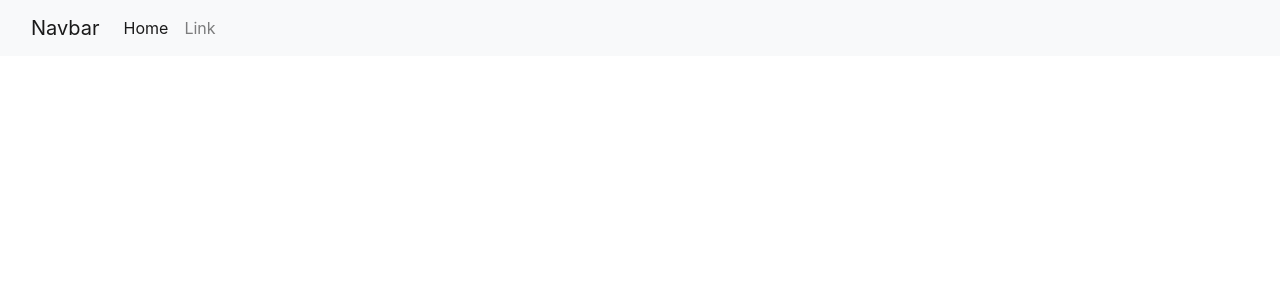
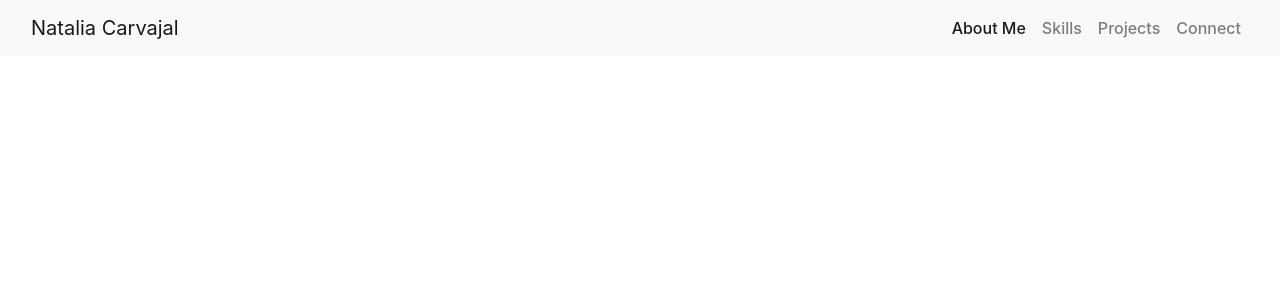
Before and after one commit to natcarvajal/React-Portfolio, a React (Create React App) app in the folder react.portfolio/: page / in a window 1280 px wide. Shown: the top 300 px of the page. Built offline with nearby package versions, Linux system fonts and the light colour scheme.

Commit message:
linked font awesome, google fonts

```diff
--- a/react.portfolio/public/index.html
+++ b/react.portfolio/public/index.html
@@ -24,6 +24,25 @@
       work correctly both with client-side routing and a non-root public URL.
       Learn how to configure a non-root public URL by running `npm run build`.
     -->
+    <!-- link to google fonts-->
+    <link rel="preconnect" href="https://fonts.gstatic.com" />
+    <link
+      href="https://fonts.googleapis.com/css2?family=IBM+Plex+Mono:wght@100&family=Libre+Baskerville&family=Open+Sans&family=Roboto&family=Roboto+Slab&display=swap"
+      rel="stylesheet"
+    />
+
+    <!-- boootstrap-->
+    <script
+      src="https://cdn.jsdelivr.net/npm/bootstrap@5.0.0-beta3/dist/js/bootstrap.bundle.min.js"
+      integrity="sha384-JEW9xMcG8R+pH31jmWH6WWP0WintQrMb4s7ZOdauHnUtxwoG2vI5DkLtS3qm9Ekf"
+      crossorigin="anonymous"
+    ></script>
+    <!--font awesome-->
+    <script
+      src="https://kit.fontawesome.com/7c715641eb.js"
+      crossorigin="anonymous"
+    ></script>
+
     <title>React App</title>
   </head>
   <body>
--- a/react.portfolio/src/App.css
+++ b/react.portfolio/src/App.css
@@ -1,38 +1,16 @@
-.App {
-  text-align: center;
+/*navbar Start #ffc4d6
+
+font-family: 'IBM Plex Mono', monospace;
+font-family: 'Libre Baskerville', serif;
+font-family: 'Open Sans', sans-serif;
+font-family: 'Roboto', sans-serif;
+font-family: 'Roboto Slab', serif;*/
+
+.nav-link {
+  font-weight: 500;
+  cursor: pointer;
 }
-
-.App-logo {
-  height: 40vmin;
-  pointer-events: none;
+.nav-link:hover {
+  transform: scale(1.3);
 }
-
-@media (prefers-reduced-motion: no-preference) {
-  .App-logo {
-    animation: App-logo-spin infinite 20s linear;
-  }
-}
-
-.App-header {
-  background-color: #282c34;
-  min-height: 100vh;
-  display: flex;
-  flex-direction: column;
-  align-items: center;
-  justify-content: center;
-  font-size: calc(10px + 2vmin);
-  color: white;
-}
-
-.App-link {
-  color: #61dafb;
-}
-
-@keyframes App-logo-spin {
-  from {
-    transform: rotate(0deg);
-  }
-  to {
-    transform: rotate(360deg);
-  }
-}
+/*navbar ends*/
--- a/react.portfolio/src/components/Navbar.js
+++ b/react.portfolio/src/components/Navbar.js
@@ -2,13 +2,13 @@ import React from "react";
 
 const Navbar = () => {
   return (
-    <nav class="navbar navbar-expand-lg navbar-light bg-light">
-      <div class="container-fluid">
-        <a class="navbar-brand" href="#">
-          Navbar
+    <nav className="navbar navbar-expand-lg navbar-light bg-light">
+      <div className="container-fluid">
+        <a className="navbar-brand" href="#">
+          Natalia Carvajal
         </a>
         <button
-          class="navbar-toggler"
+          className="navbar-toggler"
           type="button"
           data-bs-toggle="collapse"
           data-bs-target="#navbarSupportedContent"
@@ -16,18 +16,28 @@ const Navbar = () => {
           aria-expanded="false"
           aria-label="Toggle navigation"
         >
-          <span class="navbar-toggler-icon"></span>
+          <span className="navbar-toggler-icon"></span>
         </button>
-        <div class="collapse navbar-collapse" id="navbarSupportedContent">
-          <ul class="navbar-nav me-auto mb-2 mb-lg-0">
-            <li class="nav-item">
-              <a class="nav-link active" aria-current="page" href="#">
-                Home
+        <div className="collapse navbar-collapse" id="navbarSupportedContent">
+          <ul className="navbar-nav ml-auto">
+            <li className="nav-item">
+              <a className="nav-link active" aria-current="page" href="#">
+                About Me
               </a>
             </li>
-            <li class="nav-item">
-              <a class="nav-link" href="#">
-                Link
+            <li className="nav-item">
+              <a className="nav-link" href="#">
+                Skills
+              </a>
+            </li>
+            <li className="nav-item">
+              <a className="nav-link" href="#">
+                Projects
+              </a>
+            </li>
+            <li className="nav-item">
+              <a className="nav-link" href="#">
+                Connect
               </a>
             </li>
           </ul>
```
Also changed, not shown: react.portfolio/src/index.css (deleted, +0 -13 lines).
